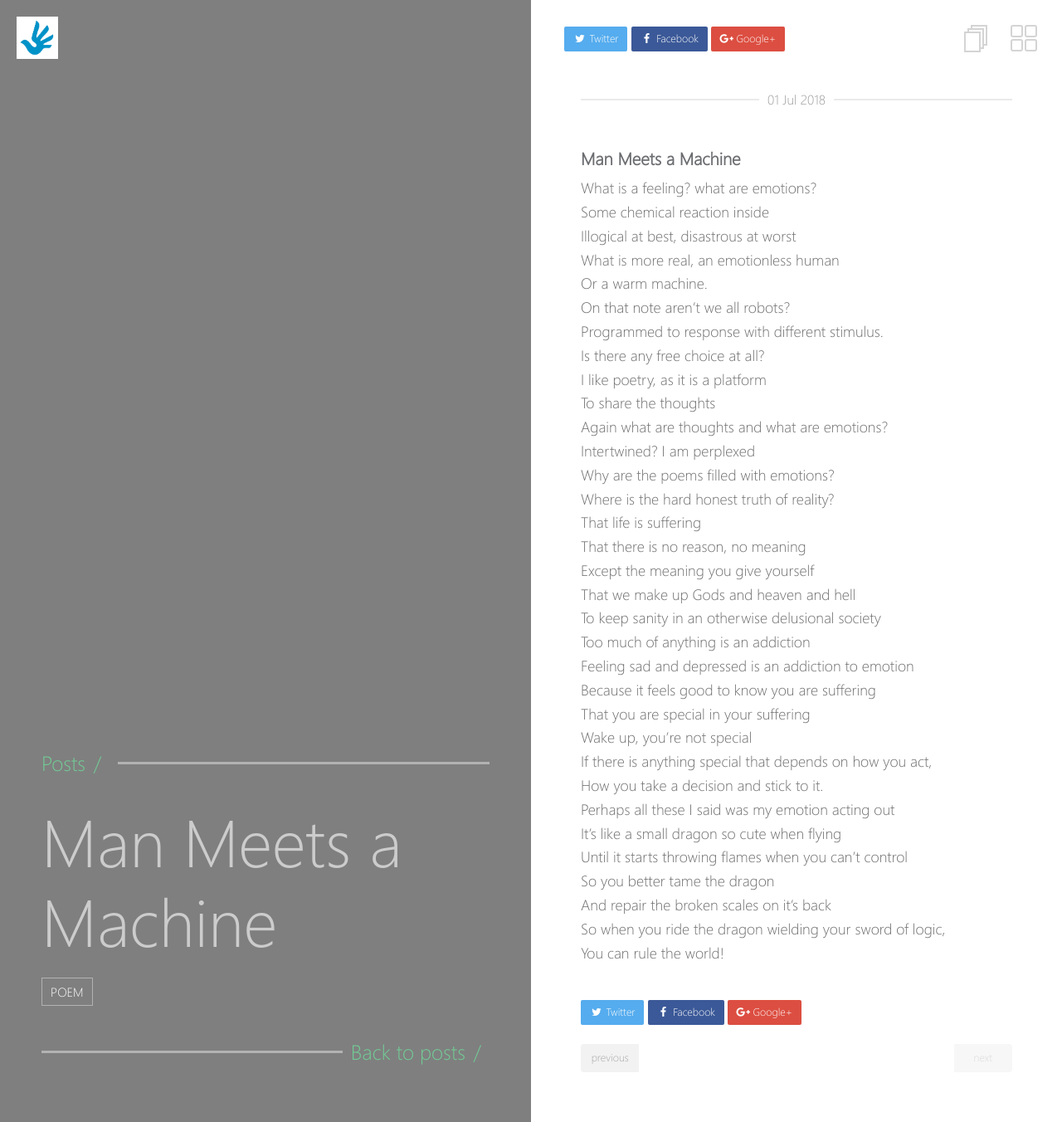
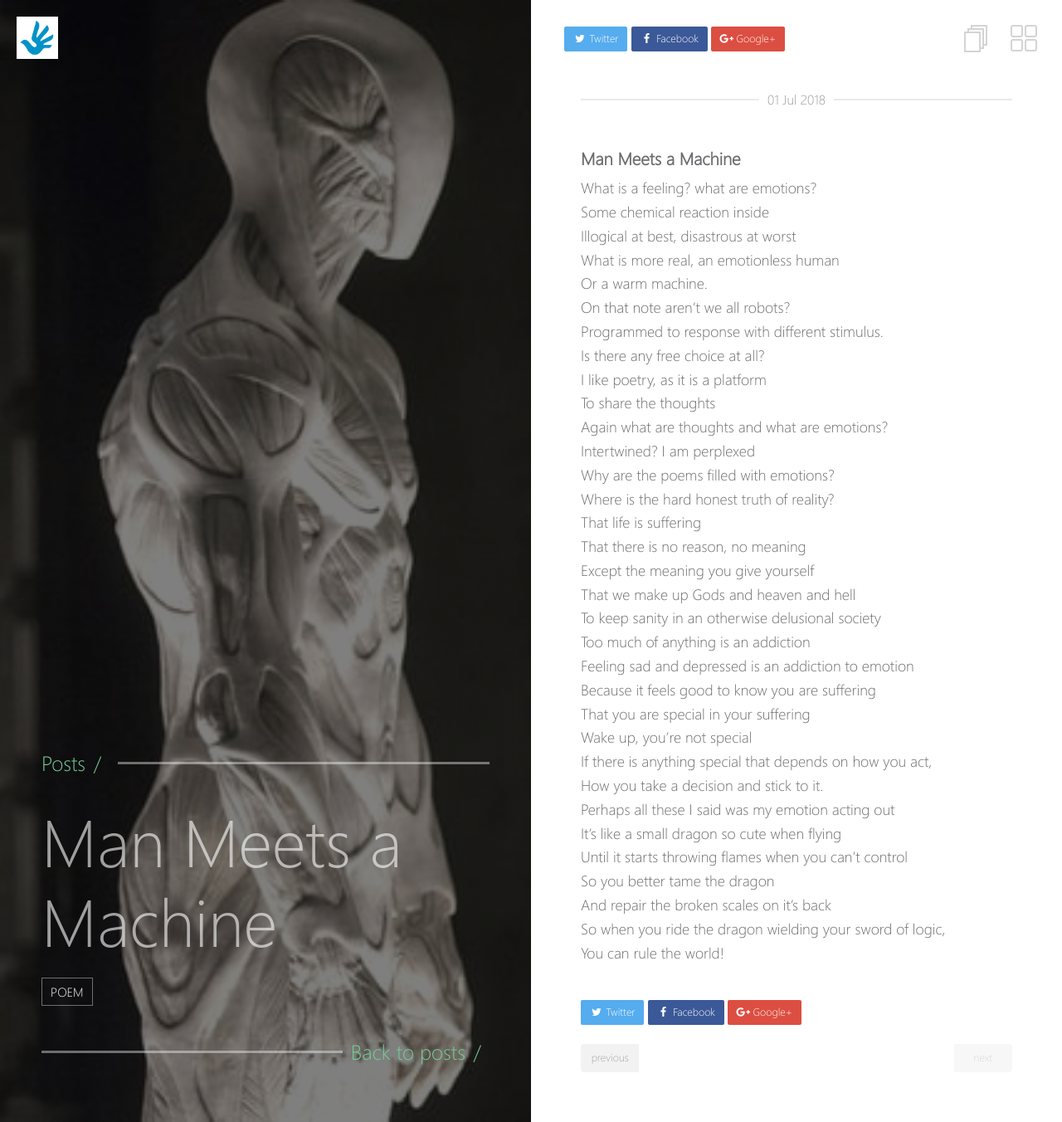
Before and after one commit to maverickamit/blog, a Jekyll site: the page built from _posts/2018-07-01-man_meets_machine.md, in a window 1280 px wide. Shown: the whole page at 83% size. Built offline with Jekyll 4.4.1, drawn with Linux system fonts in a browser that asks for light colours.

Commit message:
Update 2018-07-01-man_meets_machine.md

```diff
--- a/_posts/2018-07-01-man_meets_machine.md
+++ b/_posts/2018-07-01-man_meets_machine.md
@@ -2,7 +2,7 @@
 layout: post
 title: "Man Meets a Machine"
 excerpt: "What is a feeling? what are emotions?"
-image: "emissary-of-dreams/images/man_meets_machine.jpg"
+image: "images/man_meets_machine.jpg"
 tags:
   - poem
 ---
```
